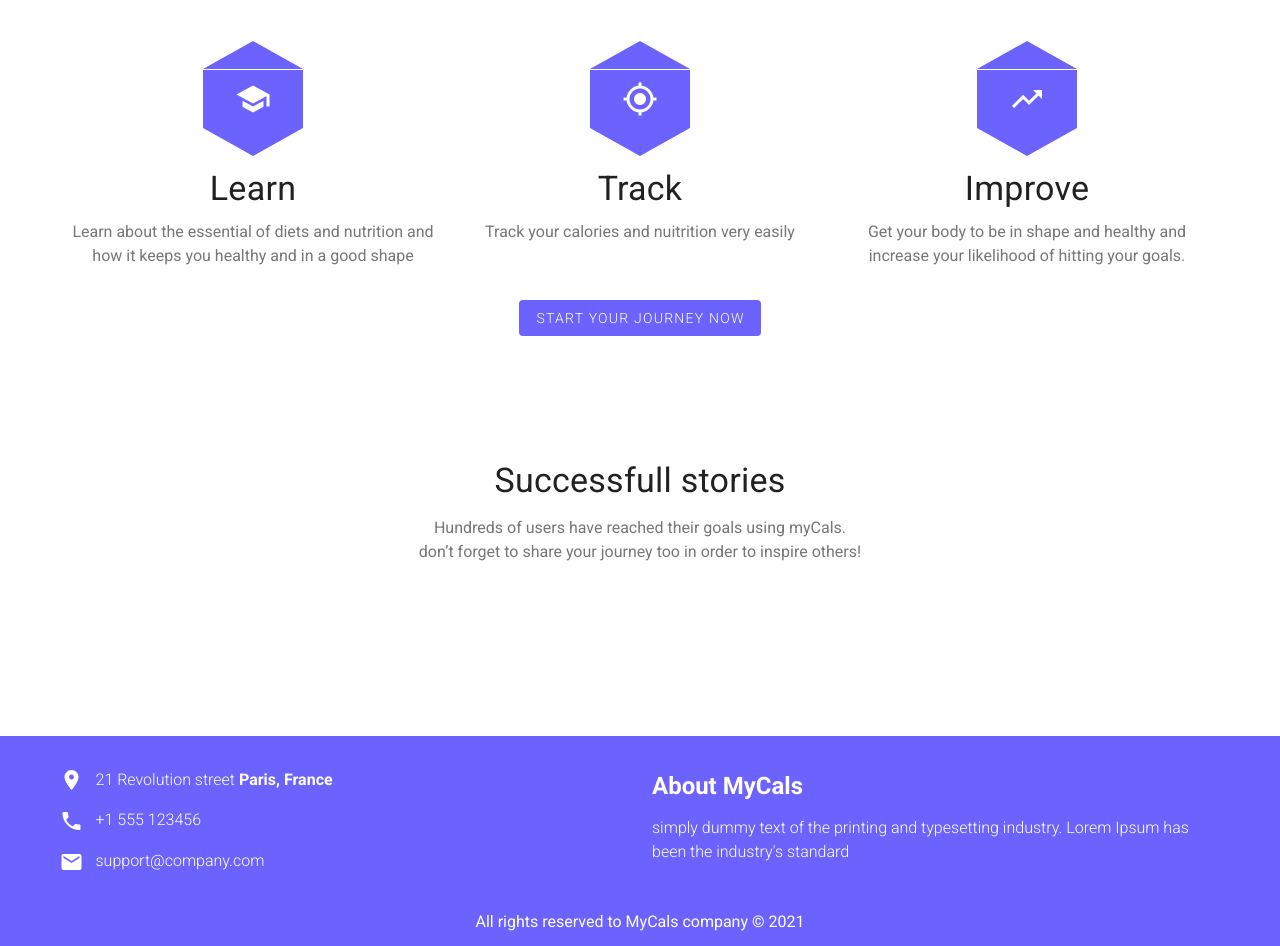
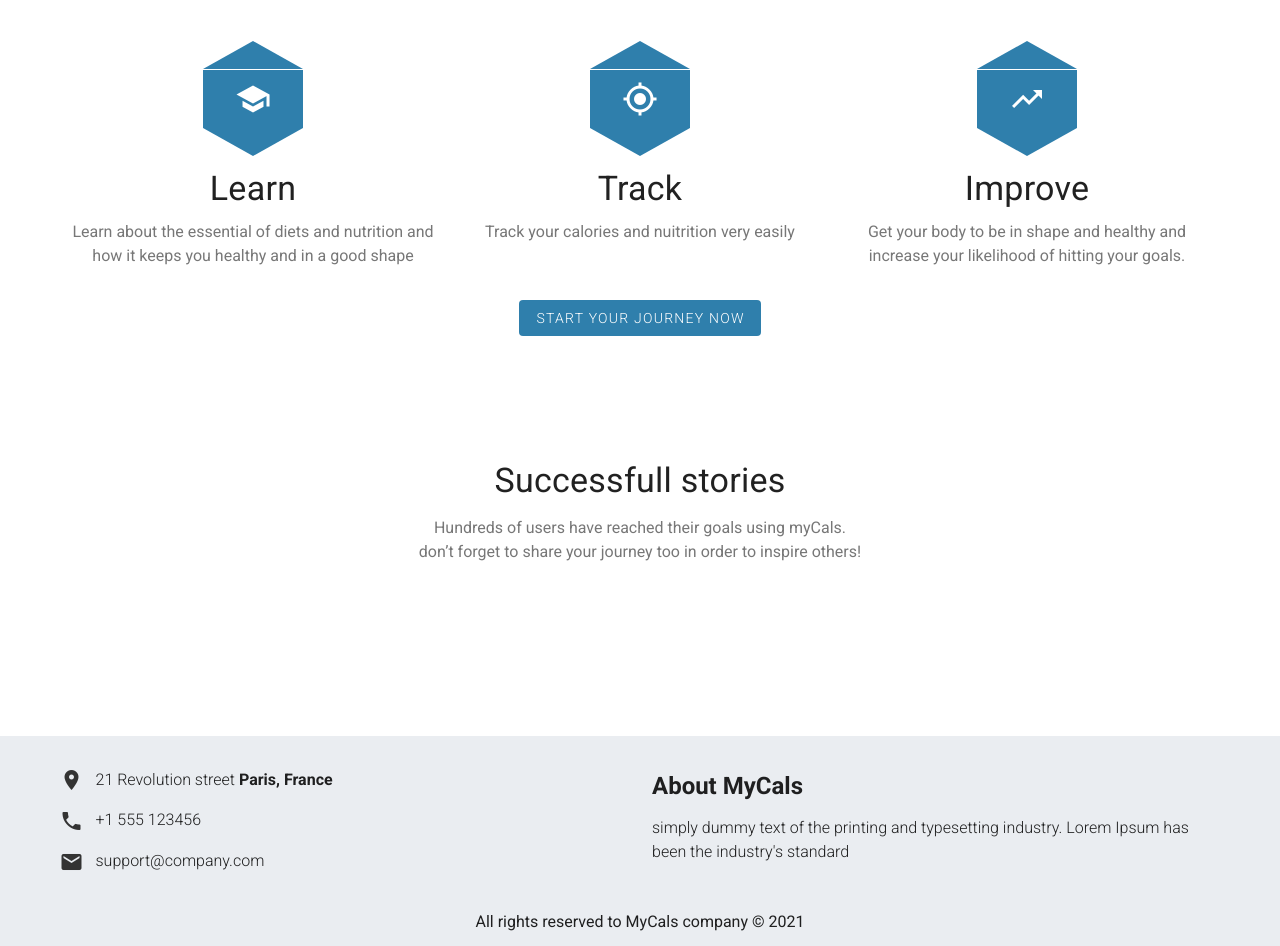
Before and after one commit to Achraffawzi/MyCals-FRONTEND, a Vue app: page / in a window 1280 px wide. Shown: the part 678-1624 px from the top of the page. Built offline with nearby package versions, Linux system fonts and the light colour scheme; no server answers.

Commit message:
Changing the primary color value

```diff
--- a/src/components/Footer.vue
+++ b/src/components/Footer.vue
@@ -1,21 +1,21 @@
 <template>
-  <footer class="primary white--text pt-5">
+  <footer class="white--secondary pt-5">
     <v-container>
       <v-row wrap>
         <v-col cols="12" sm="12" md="6">
           <div class="footer__icons footer__address mb-4">
-            <v-icon class="white--text mr-3">place</v-icon>
+            <v-icon class="secondary--text mr-3">place</v-icon>
             <span class="font-weight-light"
               >21 Revolution street
               <span class="font-weight-bold">Paris, France</span></span
             >
           </div>
           <div class="footer__icons footer__phone mb-4">
-            <v-icon class="white--text mr-3">phone</v-icon>
+            <v-icon class="secondary--text mr-3">phone</v-icon>
             <span class="font-weight-light">+1 555 123456</span>
           </div>
           <div class="footer__icons footer__address mb-4">
-            <v-icon class="white--text mr-3">email</v-icon>
+            <v-icon class="secondary--text mr-3">email</v-icon>
             <span class="font-weight-light">support@company.com</span>
           </div>
         </v-col>
@@ -45,3 +45,9 @@ export default {
   },
 };
 </script>
+
+<style lang="scss" scoped>
+footer {
+  background-color: #eaedf1;
+}
+</style>
--- a/src/components/Home/WhyComponent.vue
+++ b/src/components/Home/WhyComponent.vue
@@ -51,7 +51,7 @@ export default {
 #hexagon {
   width: 100px;
   height: 57.735px;
-  background: #6c63ff;
+  background: #2f7fac;
   position: relative;
   margin: auto;
   margin-bottom: 40px;
@@ -68,7 +68,7 @@ export default {
   height: 0;
   border-left: 50px solid transparent;
   border-right: 50px solid transparent;
-  border-bottom: 28.8675px solid #6c63ff;
+  border-bottom: 28.8675px solid #2f7fac;
 }
 #hexagon::after {
   content: "";
@@ -79,7 +79,7 @@ export default {
   height: 0;
   border-left: 50px solid transparent;
   border-right: 50px solid transparent;
-  border-top: 28.8675px solid #6c63ff;
+  border-top: 28.8675px solid #2f7fac;
 }
 
 @media screen and (max-width: 959px) {
--- a/src/plugins/vuetify.js
+++ b/src/plugins/vuetify.js
@@ -7,7 +7,7 @@ export default new Vuetify({
   theme: {
     themes: {
       light: {
-        primary: "#6C63FF",
+        primary: "#2f7fac",
         secondary: "#333333",
         third: "#777777",
         accent: "#8c9eff",
--- a/src/scss/_variables.scss
+++ b/src/scss/_variables.scss
@@ -1,4 +1,4 @@
 $black-color: #333;
-$purple-color: #6C63FF;
+$purple-color: #2f7fac;
 $grey-color: #777777;
 $dashboard-navigation-drawer-bg: #21244B;
--- a/src/views/Admin/AdminDashboard.vue
+++ b/src/views/Admin/AdminDashboard.vue
@@ -48,7 +48,7 @@
         </v-list>
       </v-menu>
     </v-app-bar>
-    <v-navigation-drawer v-model="drawer" class="white--text elevation-elevation-10" app>
+    <v-navigation-drawer v-model="drawer" class="white--text elevation-10" app>
       <div
         class="
           subheading
--- a/src/views/User/UserDashboard.vue
+++ b/src/views/User/UserDashboard.vue
@@ -58,7 +58,7 @@
         </v-list>
       </v-menu>
     </v-app-bar>
-    <v-navigation-drawer v-model="drawer" class="white--text" app>
+    <v-navigation-drawer v-model="drawer" class="white--text elevation-10" app>
       <div
         class="
           subheading
```
